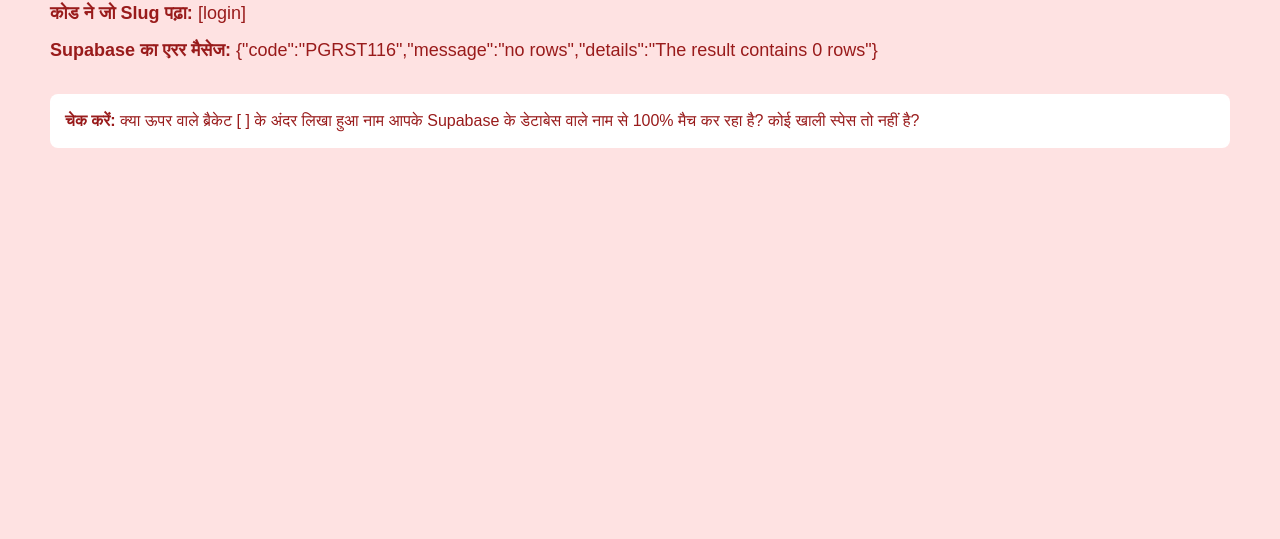
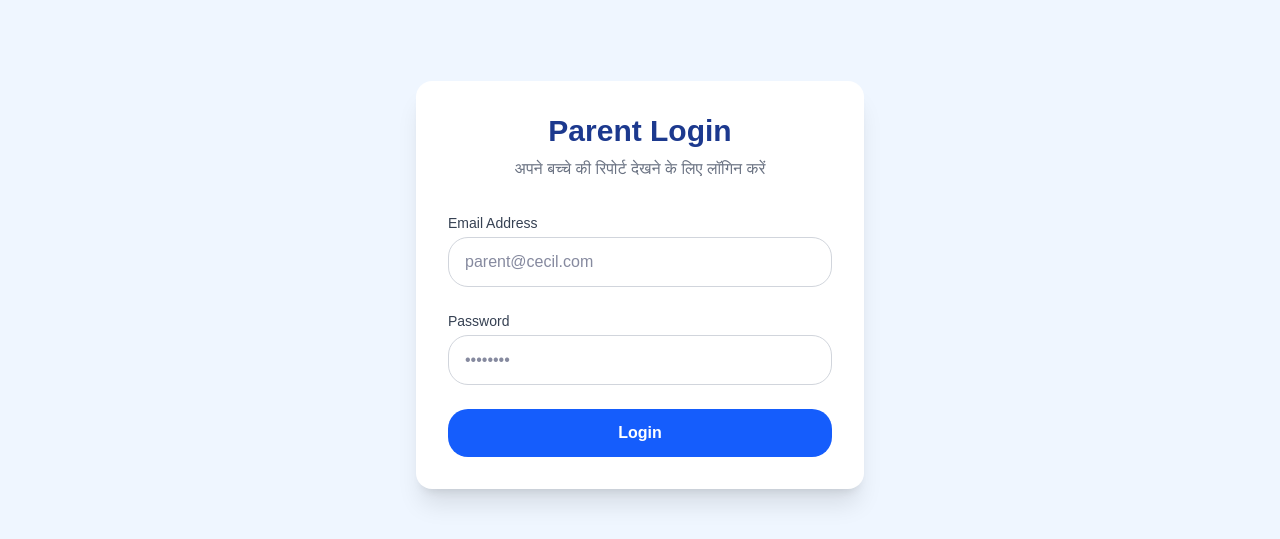
Before and after one commit to anjali100-coder/kinder-school-website, a Next.js app: page /login in a window 1280 px wide. Shown: the part 242-781 px from the top of the page. Built offline with nearby package versions, Linux system fonts and the light colour scheme; no server answers; the database is empty.

Commit message:
added parent login page

```diff
--- /dev/null
+++ b/app/login/page.tsx
@@ -0,0 +1,89 @@
+"use client";
+
+import { useState } from "react";
+import { useRouter } from "next/navigation";
+import { createClient } from "@supabase/supabase-js";
+
+// Supabase Connection
+const supabaseUrl = process.env.NEXT_PUBLIC_SUPABASE_URL || "";
+const supabaseKey = process.env.NEXT_PUBLIC_SUPABASE_ANON_KEY || "";
+const supabase = createClient(supabaseUrl, supabaseKey);
+
+export default function LoginPage() {
+  const [email, setEmail] = useState("");
+  const [password, setPassword] = useState("");
+  const [error, setError] = useState("");
+  const [loading, setLoading] = useState(false);
+  const router = useRouter();
+
+  const handleLogin = async (e: React.FormEvent) => {
+    e.preventDefault();
+    setLoading(true);
+    setError("");
+
+    // Supabase से ईमेल और पासवर्ड चेक करवाना
+    const { data, error } = await supabase.auth.signInWithPassword({
+      email,
+      password,
+    });
+
+    if (error) {
+      setError("ईमेल या पासवर्ड गलत है। कृपया दोबारा चेक करें!");
+      setLoading(false);
+    } else {
+      // अगर लॉगिन सही है, तो पेरेंट को सीधे डैशबोर्ड पर भेज दो
+      router.push("/dashboard");
+    }
+  };
+
+  return (
+    <div className="min-h-screen bg-blue-50 flex items-center justify-center p-4">
+      <div className="max-w-md w-full bg-white rounded-2xl shadow-xl p-8">
+        <div className="text-center mb-8">
+          <h2 className="text-3xl font-bold text-blue-900">Parent Login</h2>
+          <p className="text-gray-500 mt-2">अपने बच्चे की रिपोर्ट देखने के लिए लॉगिन करें</p>
+        </div>
+
+        {error && (
+          <div className="bg-red-100 border-l-4 border-red-500 text-red-700 p-4 mb-6 rounded">
+            <p>{error}</p>
+          </div>
+        )}
+
+        <form onSubmit={handleLogin} className="space-y-6">
+          <div>
+            <label className="block text-sm font-medium text-gray-700 mb-1">Email Address</label>
+            <input
+              type="email"
+              required
+              value={email}
+              onChange={(e) => setEmail(e.target.value)}
+              className="w-full px-4 py-3 rounded-lg border border-gray-300 focus:ring-2 focus:ring-blue-500 focus:border-blue-500 outline-none transition-all"
+              placeholder="parent@cecil.com"
+            />
+          </div>
+
+          <div>
+            <label className="block text-sm font-medium text-gray-700 mb-1">Password</label>
+            <input
+              type="password"
+              required
+              value={password}
+              onChange={(e) => setPassword(e.target.value)}
+              className="w-full px-4 py-3 rounded-lg border border-gray-300 focus:ring-2 focus:ring-blue-500 focus:border-blue-500 outline-none transition-all"
+              placeholder="••••••••"
+            />
+          </div>
+
+          <button
+            type="submit"
+            disabled={loading}
+            className="w-full bg-blue-600 hover:bg-blue-700 text-white font-bold py-3 px-4 rounded-lg transition-all"
+          >
+            {loading ? "लॉगिन हो रहा है..." : "Login"}
+          </button>
+        </form>
+      </div>
+    </div>
+  );
+}
```
